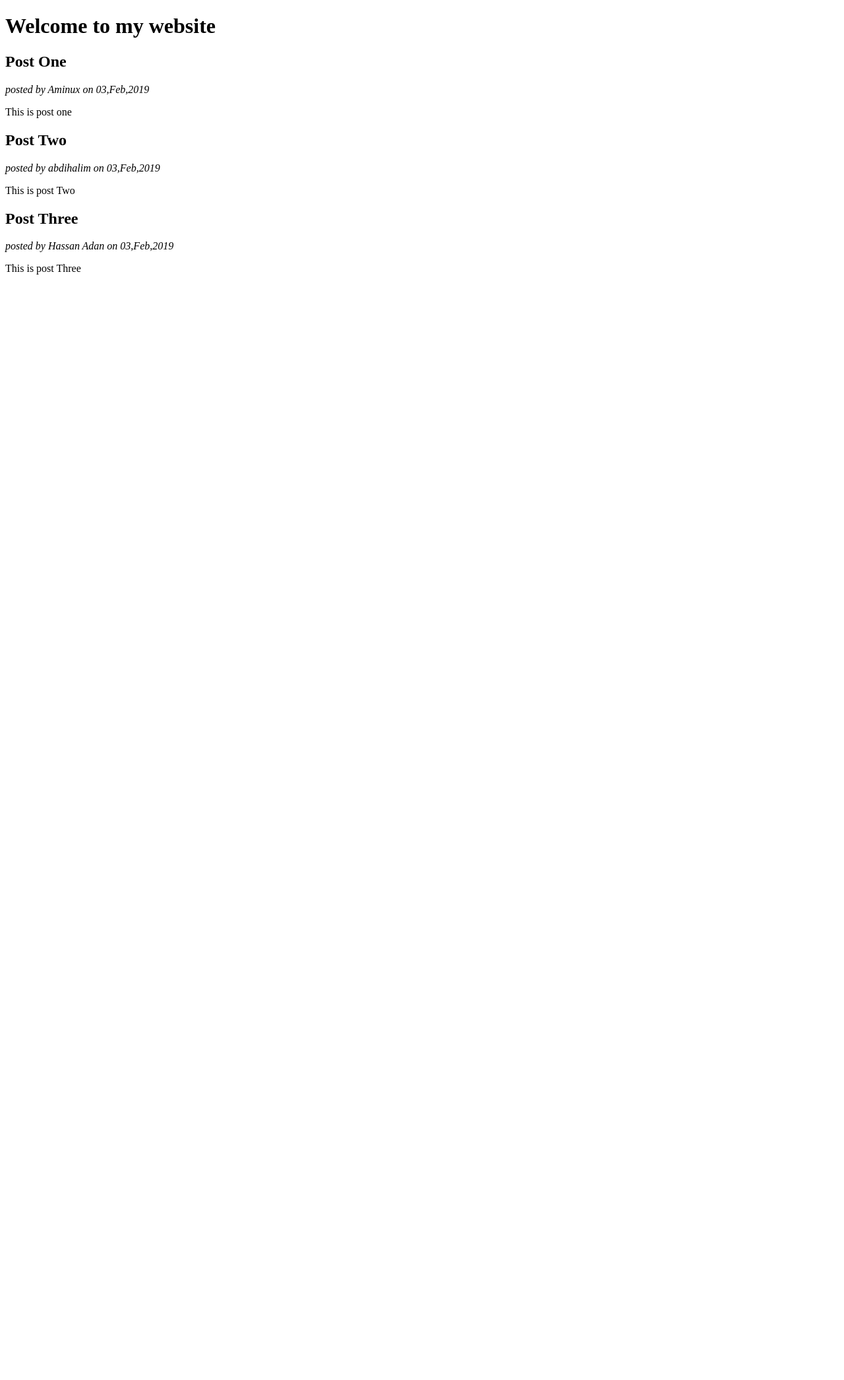
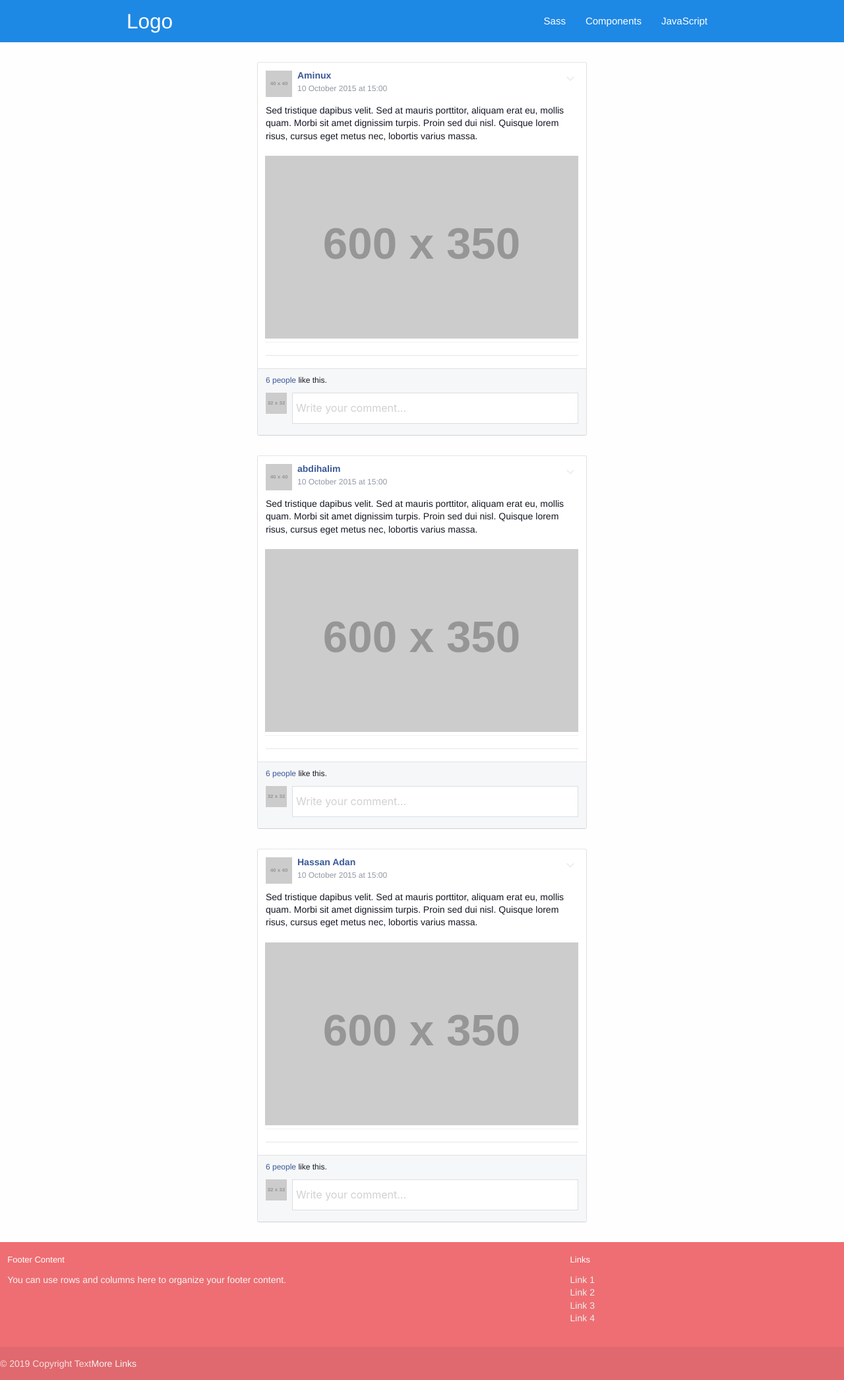
Before and after one commit to AminAbdisamad/django-app, a Django app: page / in a window 1280 px wide. Shown: the whole page at 66% size. Before the commit the page ends 416 px from the top, so only its background shows below. Run offline with Django 3.2, Linux system fonts and the light colour scheme; grey boxes labelled with a size stand in for pictures from a placeholder-image service; some libraries are stand-ins or nearby versions.

Commit message:
added new files

```diff
--- /dev/null
+++ b/blog/pages/static/pages/main.css
@@ -0,0 +1,135 @@
+body {
+  font-family: Georgia, 'Times New Roman', Times, serif;
+  line-height: 1.3em;
+}
+.no-shadows {
+  box-shadow: none !important;
+}
+/* Facebook Box Design  */
+@import url('https://fonts.googleapis.com/icon?family=Material+Icons');
+
+body {
+  background: #fefeff;
+  font-family: helvetica, arial, sans-serif;
+  color: #141823;
+  font-size: 14px;
+  line-height: 1.38;
+}
+h1,
+h2,
+h3,
+h4,
+h5,
+h6 {
+  font-size: 13px;
+  color: #141823;
+  margin: 0;
+  padding: 0;
+}
+
+a {
+  color: #3b5998;
+  cursor: pointer;
+  text-decoration: none;
+}
+
+hr {
+  line-height: 1px;
+  height: 1px;
+  color: rgba(0, 0, 0, 0.1);
+  background: rgba(0, 0, 0, 0.1);
+  border: 0;
+}
+
+img {
+  width: 100%;
+}
+
+.facebook-box {
+  width: 500px;
+  margin: 30px auto;
+  background: #fff;
+  border: 1px solid;
+  border-color: #e5e6e9 #dfe0e4 #d0d1d5;
+  border-radius: 3px;
+}
+
+.facebook-box .right-icon {
+  /* display: absolate; */
+  float: right;
+  width: 24px;
+  height: 24px;
+  color: #eee;
+  cursor: pointer;
+}
+
+.facebook-box .content {
+  padding: 12px;
+}
+
+.facebook-box .row.header {
+  max-height: 40px;
+  margin-bottom: 11px;
+}
+
+.facebook-box .header .avatar {
+  float: left;
+  width: 40px;
+  height: 40px;
+  margin-right: 8px;
+}
+
+.facebook-box .header .name {
+  width: calc(100% - 40px - 8px);
+}
+
+.facebook-box .header .name h5 {
+  margin-bottom: 2px;
+  font-weight: 700;
+  font-size: 14px;
+}
+
+.facebook-box .header .name span {
+  color: #9197a3;
+  font-size: 12px;
+}
+
+.facebook-box .thumbnail {
+  margin-top: 10px;
+  margin-left: -1px;
+  box-shadow: 0 1px 1px rgba(0, 0, 0, 0.05);
+}
+
+.facebook-box .footer {
+  border-top: 1px solid #e1e2e3;
+  margin: 0;
+  padding: 9px 12px 7px 12px;
+  font-size: 12px;
+  background-color: #f6f7f8;
+  border-radius: 0 0 3px 3px;
+  color: #141823;
+  overflow: hidden;
+}
+
+.facebook-box .footer .row {
+  margin-top: 10px;
+  margin-bottom: 2px;
+  overflow: hidden;
+}
+
+.facebook-box .footer .small-avatar {
+  width: 32px;
+  height: 32px;
+  float: left;
+  margin-right: 8px;
+}
+
+.facebook-box .footer .write-comment input[type='text'] {
+  background: #fff;
+  border: 1px solid #dcdee3;
+  padding: 0 7px 0px 5px;
+  min-height: 16px;
+  width: calc(100% - 32px - 22px);
+  float: left;
+}
+/* End Here */
--- a/blog/pages/templates/pages/about.html
+++ b/blog/pages/templates/pages/about.html
@@ -1,3 +1,4 @@
+{% extends 'pages/base.html' %}
 {% block content  %}
-<h1>About Us </h1>
+  <h1>About Us </h1>
 {% endblock content%}
--- a/blog/pages/templates/pages/base.html
+++ b/blog/pages/templates/pages/base.html
@@ -1,18 +1,76 @@
+{% load static %}
+<!-- Load CSS from static file {% static 'pages/main.css'%}  -->
 <!DOCTYPE html>
 <html lang="en">
   <head>
     <meta charset="UTF-8" />
     <meta name="viewport" content="width=device-width, initial-scale=1.0" />
     <meta http-equiv="X-UA-Compatible" content="ie=edge" />
+    <link
+      href="https://fonts.googleapis.com/icon?family=Material+Icons"
+      rel="stylesheet"
+    />
+    <!-- Compiled and minified CSS -->
+    <link
+      rel="stylesheet"
+      href="https://cdnjs.cloudflare.com/ajax/libs/materialize/1.0.0/css/materialize.min.css"
+    />
+
+    <link rel="stylesheet" href="{% static 'pages/main.css' %}" />
     {% if title%}
-        <title>Personal Blog - {{title}}</title>
+    <title>Personal Blog - {{ title }}</title>
     {% else %}
-        <title>Personal Blog</title>
+    <title>Personal Blog</title>
     {% endif%}
   </head>
   <body>
-   {% block content %}
+    <!-- Navigations -->
+    <nav class="z-depth-0">
+      <div class="nav-wrapper blue darken-1  ">
+        <div class="container ">
+          <a href="#" class="brand-logo">Logo</a>
+          <ul id="nav-mobile" class="right hide-on-med-and-down">
+            <li><a href="sass.html ">Sass</a></li>
+            <li><a href="badges.html">Components</a></li>
+            <li><a href="collapsible.html">JavaScript</a></li>
+          </ul>
+        </div>
+      </div>
+    </nav>
 
-   {% endblock content %}
+    <!-- End Navigations -->
+    <div class="uk-container uk-container-small">
+      {% block content %} {% endblock content %}
+    </div>
+    <!-- Compiled and minified JavaScript -->
+    <script src="https://cdnjs.cloudflare.com/ajax/libs/materialize/1.0.0/js/materialize.min.js"></script>
+
+    <footer class="page-footer">
+      <div class="uk-container uk-container-small">
+        <div class="row">
+          <div class="col l6 s12">
+            <h5 class="white-text">Footer Content</h5>
+            <p class="grey-text text-lighten-4">
+              You can use rows and columns here to organize your footer content.
+            </p>
+          </div>
+          <div class="col l4 offset-l2 s12">
+            <h5 class="white-text">Links</h5>
+            <ul>
+              <li><a class="grey-text text-lighten-3" href="#!">Link 1</a></li>
+              <li><a class="grey-text text-lighten-3" href="#!">Link 2</a></li>
+              <li><a class="grey-text text-lighten-3" href="#!">Link 3</a></li>
+              <li><a class="grey-text text-lighten-3" href="#!">Link 4</a></li>
+            </ul>
+          </div>
+        </div>
+      </div>
+      <div class="footer-copyright">
+        <div class="uk-container uk-container-small">
+          © 2019 Copyright Text
+          <a class="grey-text text-lighten-4 right" href="#!">More Links</a>
+        </div>
+      </div>
+    </footer>
   </body>
 </html>
--- a/blog/pages/templates/pages/home.html
+++ b/blog/pages/templates/pages/home.html
@@ -1,17 +1,42 @@
-<!DOCTYPE html>
-<html lang="en">
-  <head>
-    <meta charset="UTF-8" />
-    <meta name="viewport" content="width=device-width, initial-scale=1.0" />
-    <meta http-equiv="X-UA-Compatible" content="ie=edge" />
-    <title>Home page</title>
-  </head>
-  <body>
-    <h1>Welcome to my website</h1>
-    {% for post in posts%}
-    <h2>{{post.title}}</h2>
-    <em>posted by {{post.author}} on {{post.date}}</em>
-    <p>{{post.body}}</p>
-    {% endfor %}
-  </body>
-</html>
+{% extends 'pages/base.html' %} {% block content %} {% for post in posts%}
+
+<div class="facebook-box">
+  <div class="content">
+    <div class="right-icon">
+      <i class="material-icons">keyboard_arrow_down</i>
+    </div>
+    <div class="row header">
+      <div class="avatar">
+        <img src="http://placehold.it/40x40" alt="" />
+      </div>
+      <div class="name">
+        <h5>
+          <a href="http://khoipro.com" target="_blank">{{ post.author }}</a>
+        </h5>
+        <span class="sub">10 October 2015 at 15:00</span>
+      </div>
+    </div>
+    <div class="row text">
+      Sed tristique dapibus velit. Sed at mauris porttitor, aliquam erat eu,
+      mollis quam. Morbi sit amet dignissim turpis. Proin sed dui nisl. Quisque
+      lorem risus, cursus eget metus nec, lobortis varius massa.
+    </div>
+    <div class="row thumbnail">
+      <img src="http://placehold.it/600x350" alt="" />
+    </div>
+    <hr />
+  </div>
+  <div class="footer">
+    <a href="#">6 people</a> like this.
+    <div class="row">
+      <div class="small-avatar">
+        <img src="http://placehold.it/32x32" alt="" />
+      </div>
+      <div class="write-comment">
+        <input type="text" placeholder="Write your comment..." />
+      </div>
+    </div>
+  </div>
+</div>
+
+{%endfor %} {% endblock content %}
```
Also changed, not shown: blog/pages/templates/pages/header.html (added, +12 -0 lines), README.md, blog/db.sqlite3.
